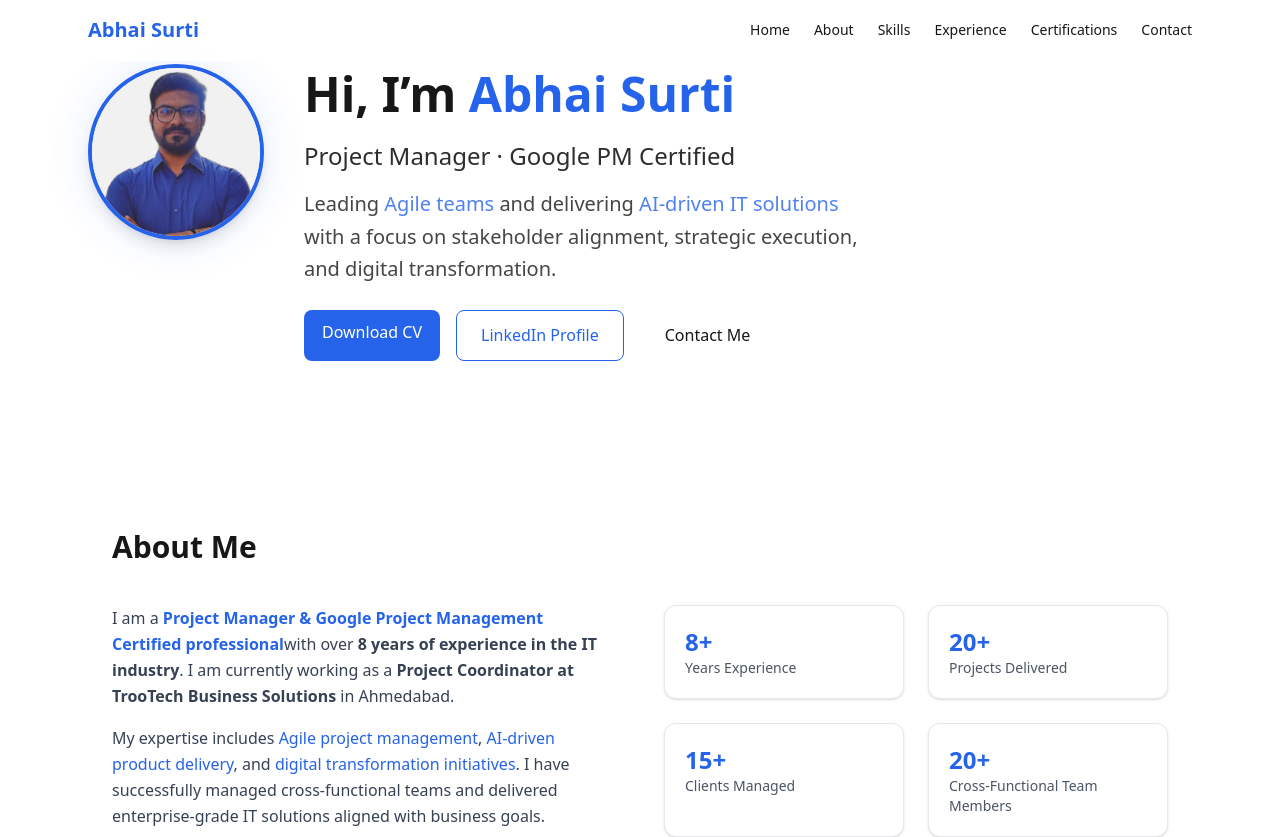
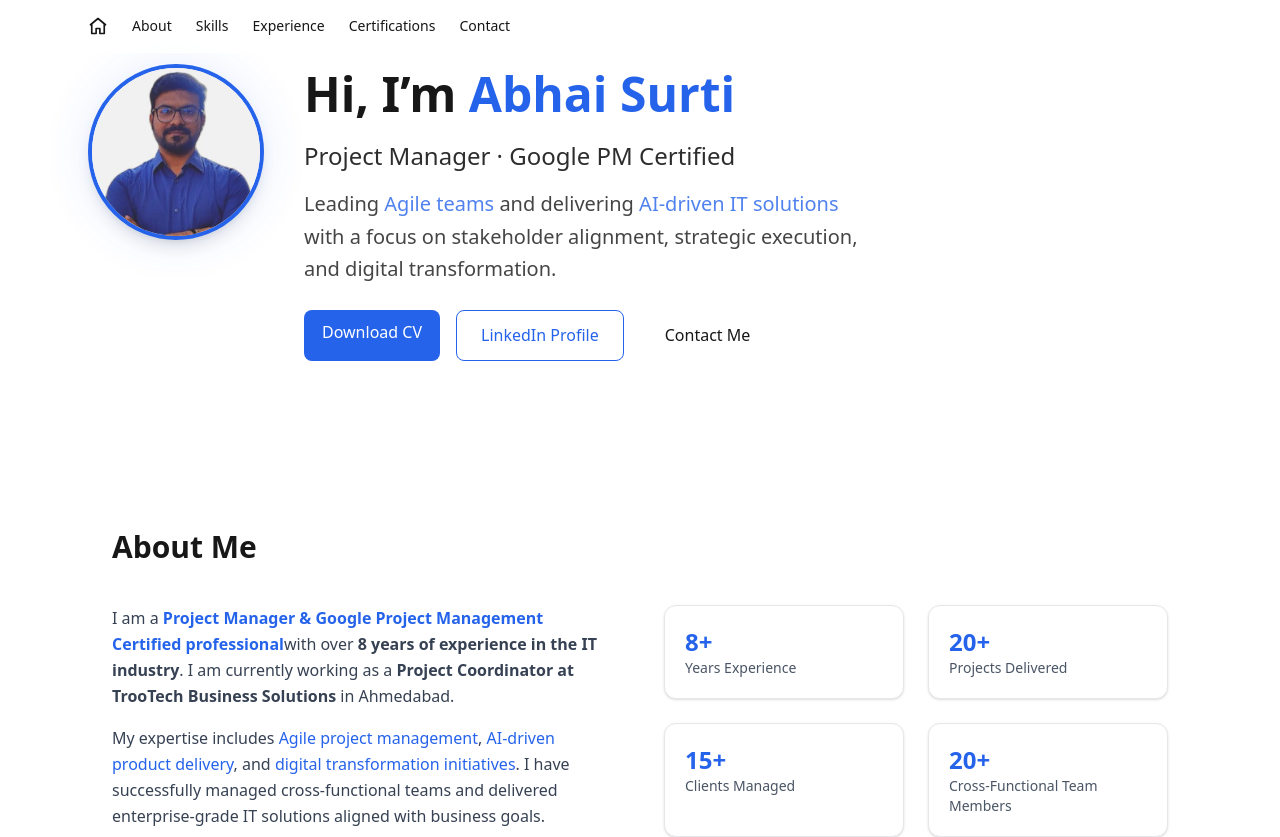
Before and after one commit to surtiabhai007-cmyk/abhai-portfolio, a Next.js app: page / in a window 1280 px wide. Shown: the top 837 px of the page. Built offline with nearby package versions, Linux system fonts and the light colour scheme.

Commit message:
Update Navbar.js
Update Navbar.js

```diff
--- a/components/Navbar.js
+++ b/components/Navbar.js
@@ -1,18 +1,27 @@
 export default function Navbar() {
   return (
     <header className="fixed top-0 left-0 w-full bg-white/80 backdrop-blur border-b border-white/10 z-50">
-      <div className="max-w-6xl mx-auto flex items-center justify-between px-6 py-4">
-
-        {/* Logo / Name */}
-        <h1 className="text-xl font-bold text-primary">
-          Abhai Surti
-        </h1>
+      <div className="max-w-6xl mx-auto flex items-center px-6 py-4">
 
         {/* Navigation */}
-        <nav className="hidden md:flex space-x-6 text-sm font-medium">
+        <nav className="flex items-center gap-6 text-sm font-medium">
 
-          <a href="#home" className="hover:text-primary transition">
-            Home
+          {/* Home Icon */}
+          <a href="#home" className="hover:text-primary transition flex items-center">
+            <svg
+              xmlns="http://www.w3.org/2000/svg"
+              className="w-5 h-5"
+              fill="none"
+              viewBox="0 0 24 24"
+              stroke="currentColor"
+              strokeWidth={2}
+            >
+              <path
+                strokeLinecap="round"
+                strokeLinejoin="round"
+                d="M3 10.5L12 3l9 7.5M4.5 9.75V21h5.25v-6h4.5v6H19.5V9.75"
+              />
+            </svg>
           </a>
 
           <a href="#about" className="hover:text-primary transition">
```
